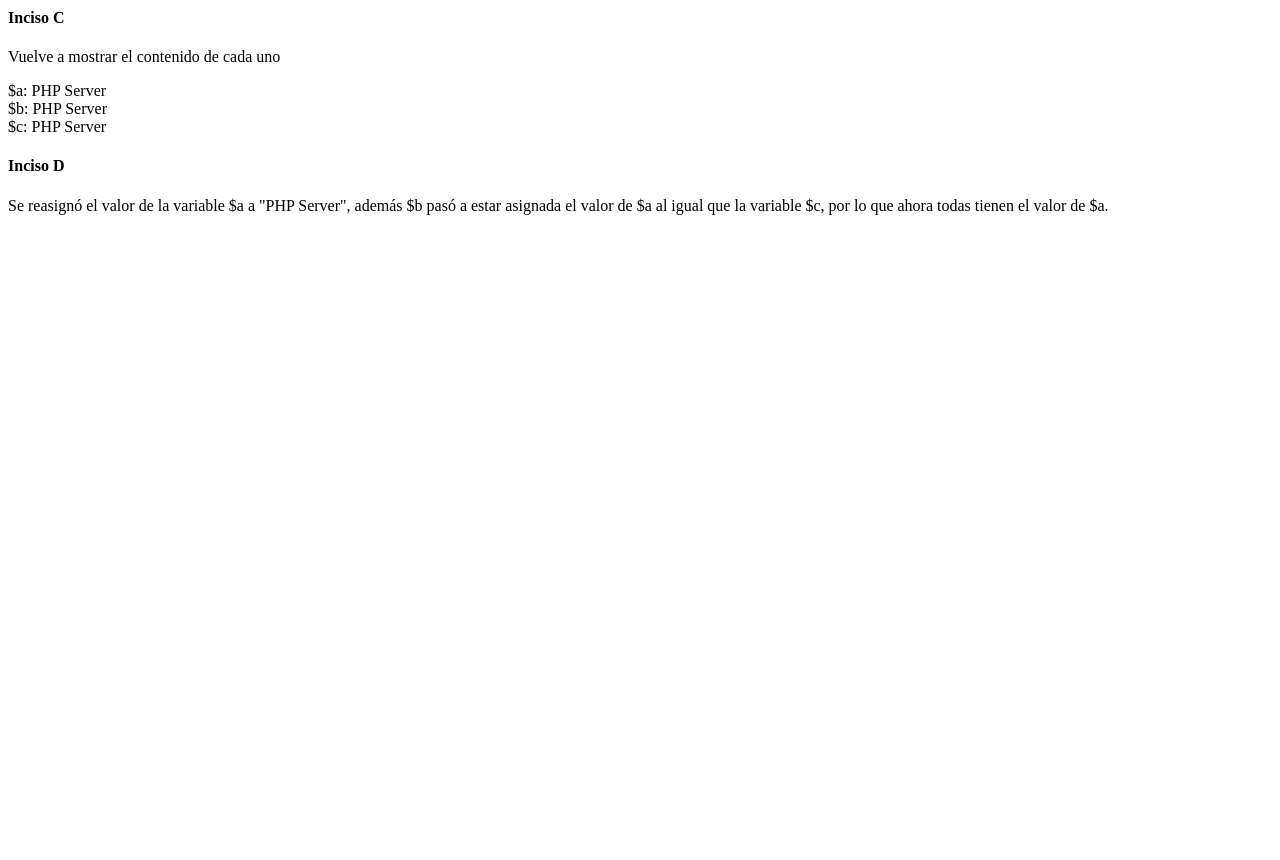
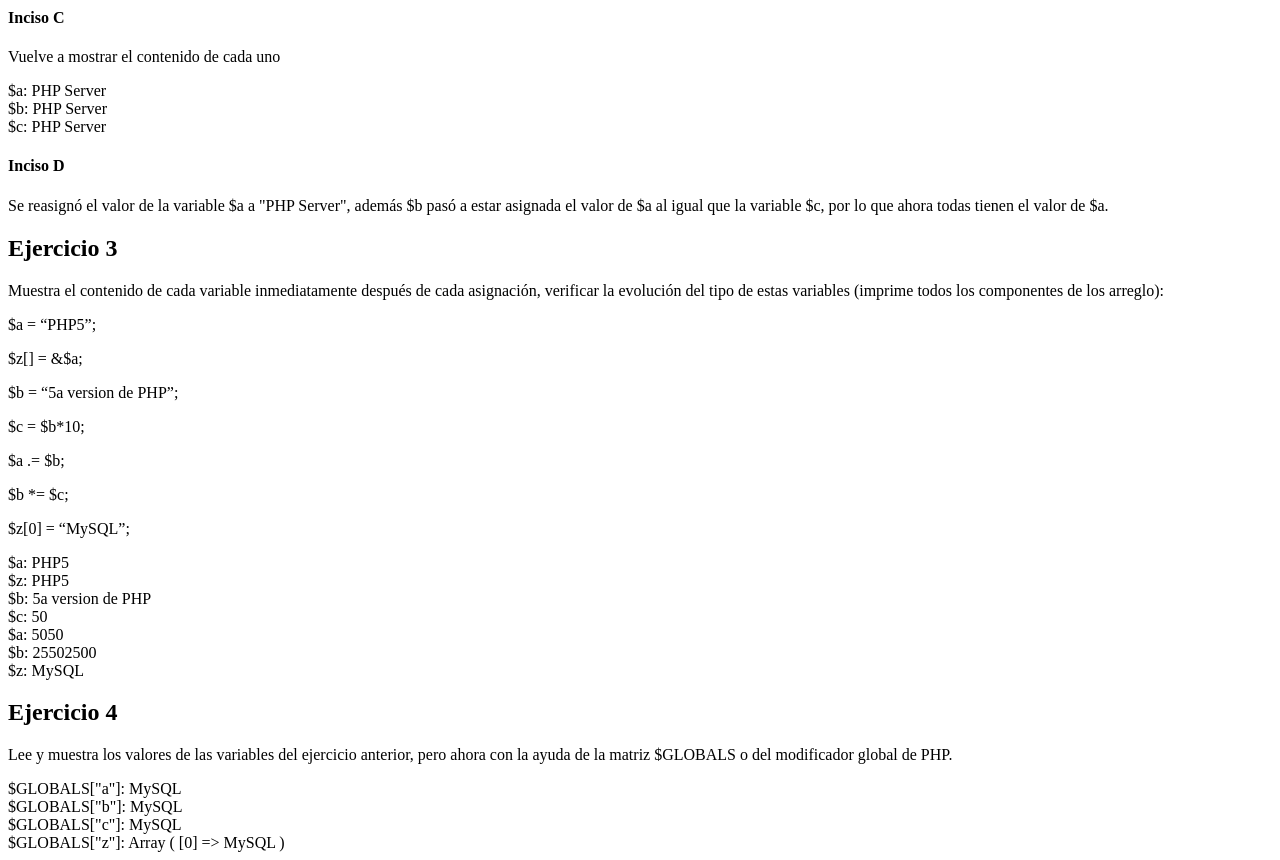
Before and after one commit to kale63/tecweb, a PHP site: page / in a window 1280 px wide. Shown: the part 653-1513 px from the top of the page. Before the commit the page ends 868 px from the top, so only its background shows below. Run offline with PHP 8.4, Linux system fonts and the light colour scheme.

Commit message:
Ejercicios 3 y 4

```diff
--- a/practicas/p04/index.php
+++ b/practicas/p04/index.php
@@ -61,5 +61,50 @@
         echo '<p>Se reasignó el valor de la variable $a a "PHP Server", además $b pasó a estar asignada el valor de $a al igual que la variable $c, por lo que ahora todas tienen el valor de $a.</p>';
 
     ?>
+
+    <h2>Ejercicio 3</h2>
+    <p>Muestra el contenido de cada variable inmediatamente después de cada asignación,
+    verificar la evolución del tipo de estas variables (imprime todos los componentes de los
+    arreglo): </p>
+    <p>$a = “PHP5”; </p>
+    <p>$z[] = &$a; </p>
+    <p>$b = “5a version de PHP”;</p>
+    <p>$c = $b*10;</p>
+    <p>$a .= $b;</p>
+    <p>$b *= $c; </p>
+    <p>$z[0] = “MySQL”;</p>
+    <?php
+    $a = "PHP5";
+    echo '$a: ', $a, '<br>';
+
+    $z[] = &$a;
+    echo '$z: ', $z[0], '<br>';
+
+    $b = "5a version de PHP";
+    echo '$b: ', $b, '<br>';
+
+    $c = $b * 10;
+    echo '$c: ', $c, '<br>';
+
+    $a .= $b;
+    echo '$a: ', $a, '<br>';
+
+    $b *= $c;
+    echo '$b: ', $b, '<br>';
+
+    $z[0] = "MySQL";
+    echo '$z: ', $z[0], '<br>';
+    ?>
+
+    <h2>Ejercicio 4</h2>
+    <p>Lee y muestra los valores de las variables del ejercicio anterior, pero ahora con la ayuda de
+    la matriz  $GLOBALS o del modificador global de PHP. </p>
+    <?php
+    echo '$GLOBALS["a"]: ', $GLOBALS['a'], '<br>';
+    echo '$GLOBALS["b"]: ', $GLOBALS['b'], '<br>';
+    echo '$GLOBALS["c"]: ', $GLOBALS['c'], '<br>';
+    echo '$GLOBALS["z"]: ', print_r($GLOBALS['z'], true), '<br>';
+    ?>
+
 </body>
 </html>
```
